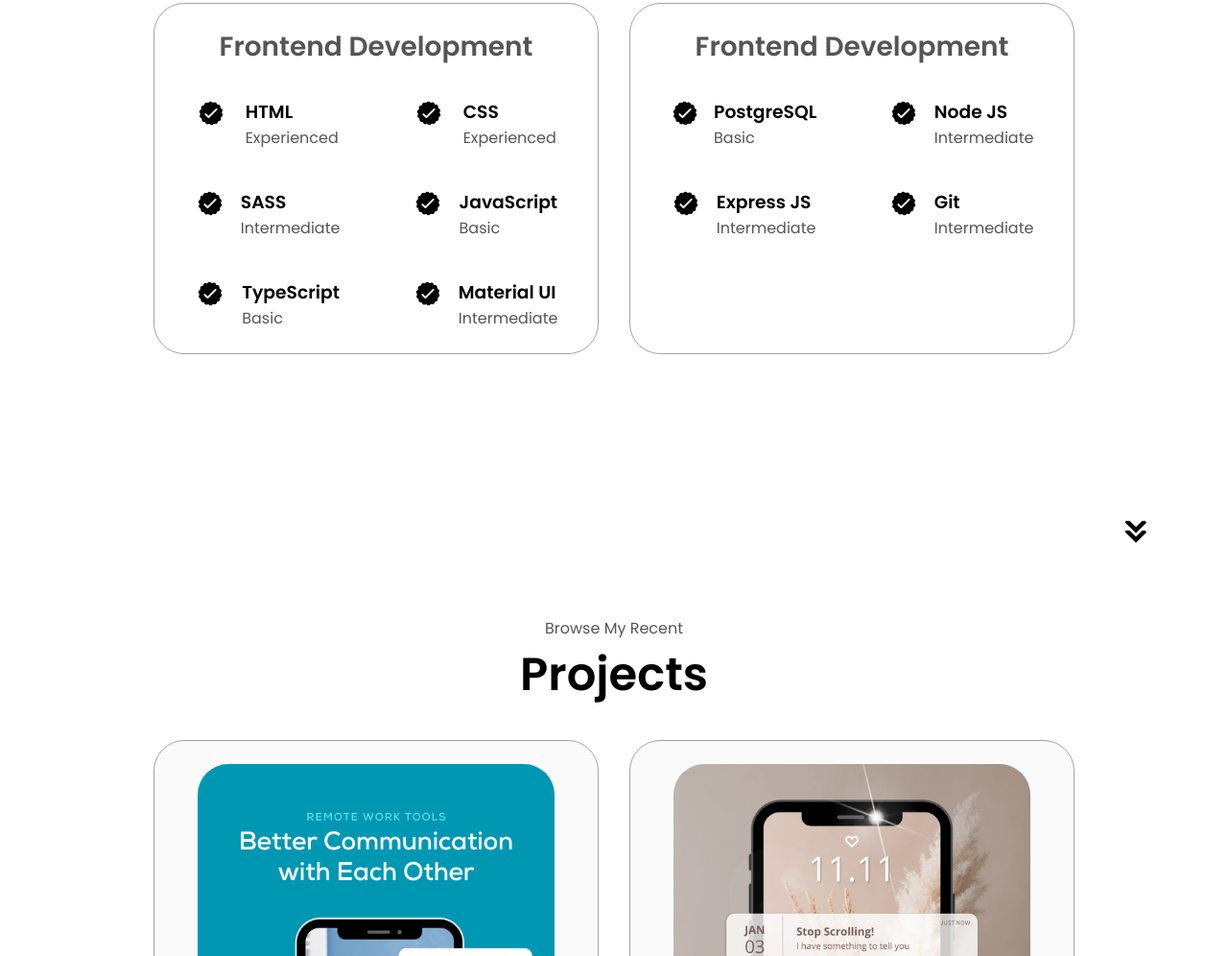
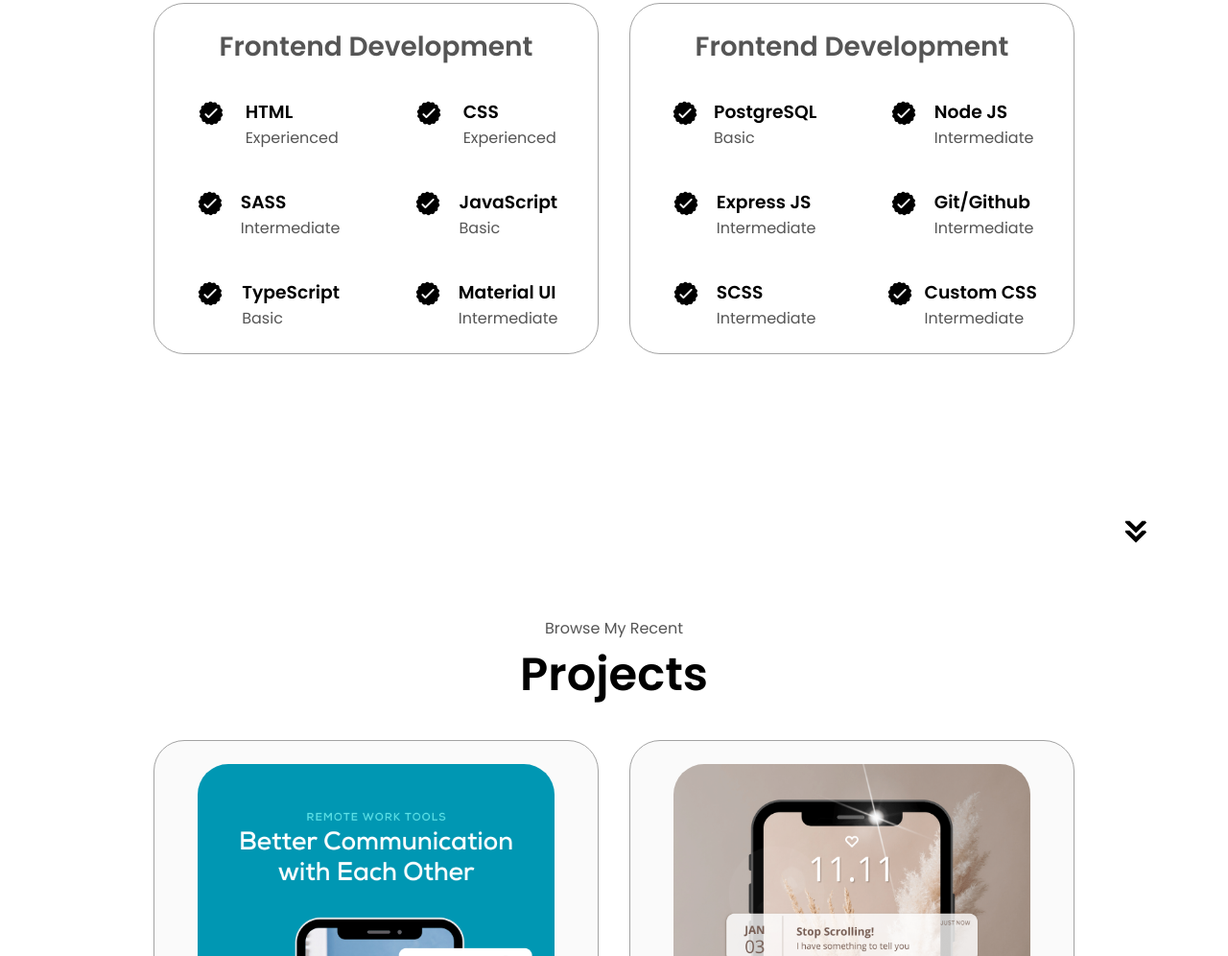
Before and after one commit to moxdanas/Anas-Portfolio, a plain HTML site: page index.html in a window 1280 px wide. Shown: the part 1822-2818 px from the top of the page at 96% size. Drawn offline with Linux system fonts and the light colour scheme.

Commit message:
Update index.html

```diff
--- a/index.html
+++ b/index.html
@@ -248,10 +248,33 @@
                   class="icon"
                 />
                 <div>
-                  <h3>Git</h3>
+                  <h3>Git/Github</h3>
                   <p>Intermediate</p>
                 </div>
               </article>
+              <article>
+                <img
+                  src="./assets/checkmark.png"
+                  alt="Experience icon"
+                  class="icon"
+                />
+                <div>
+                  <h3> SCSS</h3>
+                  <p>Intermediate</p>
+                </div>
+              </article>
+              <article>
+                <img
+                  src="./assets/checkmark.png"
+                  alt="Experience icon"
+                  class="icon"
+                />
+                <div>
+                  <h3>Custom CSS</h3>
+                  <p>Intermediate</p>
+                </div>
+              </article>
+
             </div>
           </div>
         </div>
```
